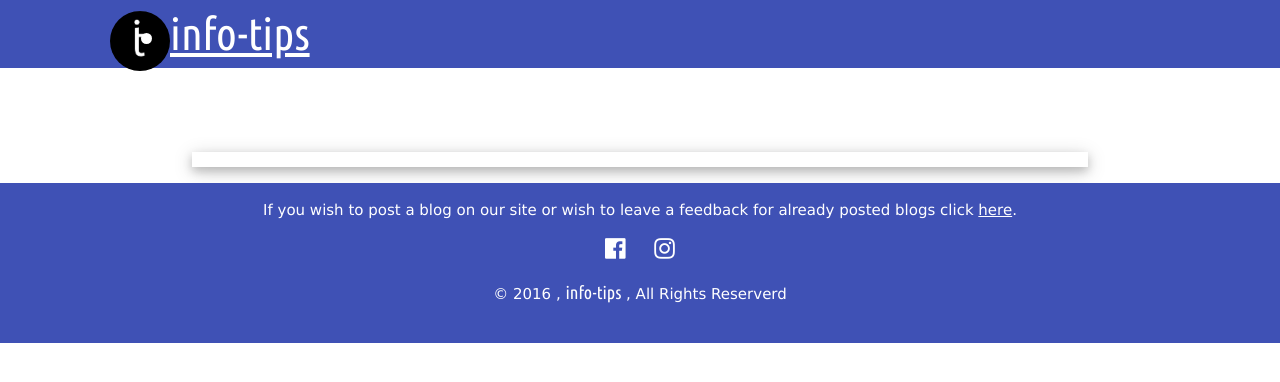
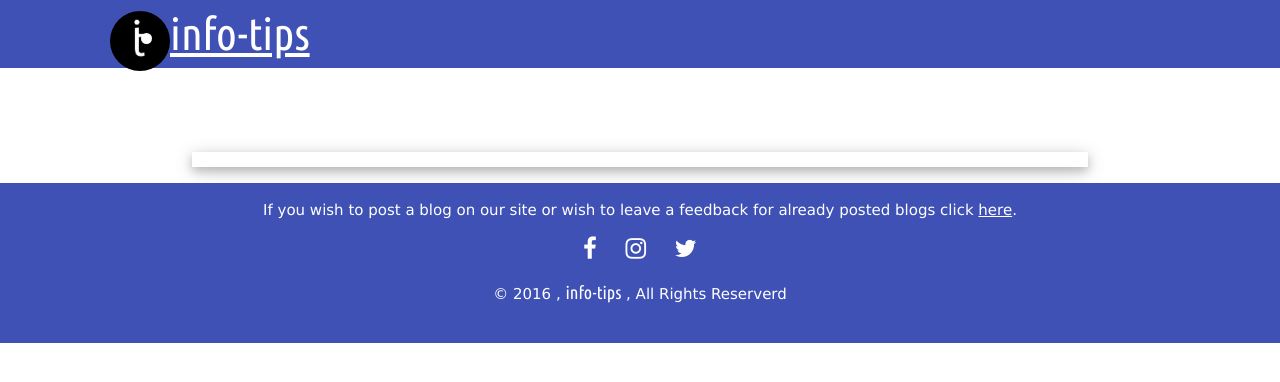
Before and after one commit to ashishdua/Django_Blog_Template, a Django app: page / in a window 1280 px wide. Shown: the top 382 px of the page. Run offline with Django 3.2, Linux system fonts and the light colour scheme; data that the repository does not hold is empty; some libraries are stand-ins or nearby versions.

Commit message:
changed social icons

```diff
--- a/blogApp/templates/blogApp/layout.html
+++ b/blogApp/templates/blogApp/layout.html
@@ -157,8 +157,9 @@
 		<footer class="w3-container w3-indigo w3-center"><!-- START OF FOOTER -->
 			<p>If you wish to post a blog on our site or wish to leave a feedback for already posted blogs click <a href="#" onclick="document.getElementById('id01').style.display='block'">here</a>. </p>
 			<a href="#" class="back-to-top w3-btn-floating w3-indigo w3-right" id="top_button"><i class="material-icons">&#xE5D8;</i></a><!-- BACK TO TOP BUTTON -->
-			<a href="https://www.facebook.com/infomativetips/" target="_blank" id="fb_button"><i class="fa fa-facebook-official w3-xlarge" aria-hidden="true"></i>&nbsp;&nbsp;&nbsp;&nbsp;&nbsp;</a>
-			<a href="https://www.instagram.com/informativetips" target="_blank" id="instagram_button"><i class="fa fa-instagram w3-xlarge" aria-hidden="true"></i></a>
+			<a href="https://www.facebook.com/infomativetips/" target="_blank" id="fb_button"><i class="fa fa-facebook w3-xlarge" aria-hidden="true"></i></a>&nbsp;&nbsp;&nbsp;&nbsp;&nbsp;
+			<a href="https://www.instagram.com/informativetips" target="_blank" id="instagram_button"><i class="fa fa-instagram w3-xlarge" aria-hidden="true"></i></a>&nbsp;&nbsp;&nbsp;&nbsp;&nbsp;
+			<a href="https://twitter.com/informative_tip" target="_blank" id="twitter_button"><i class="fa fa-twitter w3-xlarge" aria-hidden="true"></i></a>
 
 			<p>&copy; 2016 , <span style="font-family:'Ubuntu Condensed', sans-serif;font-size: 18px;">info-tips</span> , All Rights Reserverd</p><br>
 		</footer><!-- END OF FOOTER -->
```
